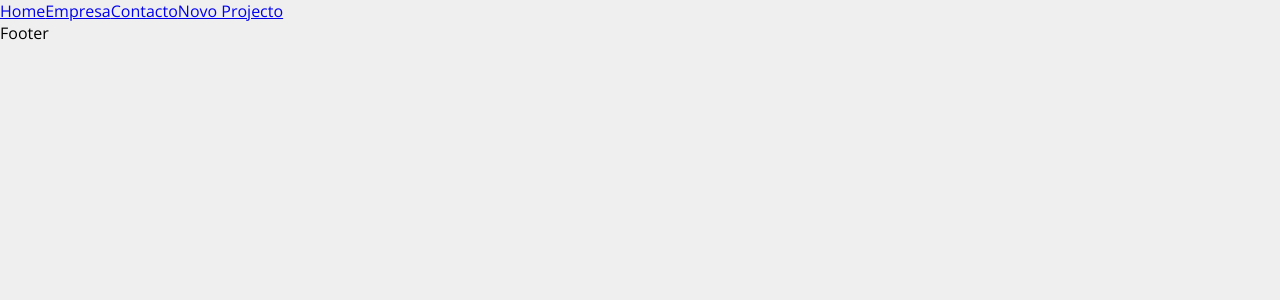
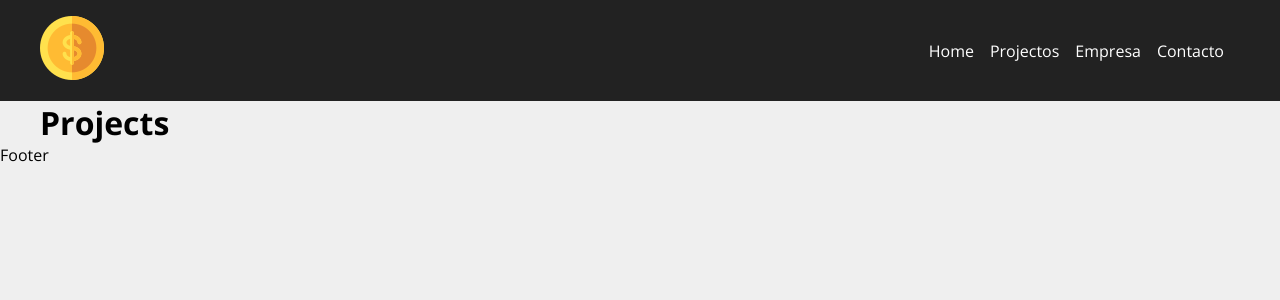
Before and after one commit to NicolauAlfredo/costs-projecto-react, a React (Create React App) app: page /projects in a window 1280 px wide. Shown: the top 300 px of the page. Built offline with nearby package versions, Linux system fonts and the light colour scheme.

Commit message:
Criando o layout da pagina

```diff
--- a/src/App.js
+++ b/src/App.js
@@ -3,25 +3,25 @@
 import Company from './components/pages/Company'
 import Contact from './components/pages/Contact'
 import NewProject from './components/pages/NewProject'
+import Projects from './components/pages/Projects'
 
 import Container from './components/layout/Container'
+import NavBar from './components/layout/NavBar'
+import Footer from './components/layout/Footer'
 
 function App() {
   return (
     <Router>
-      <div>
-        <Link to="/">Home</Link>
-        <Link to="/company">Empresa</Link>
-        <Link to="/contact">Contacto</Link>
-        <Link to="/newproject">Novo Projecto</Link>
-      </div>
-
-      <Routes>
+      <NavBar />
+      <Container customClass="min-height">
+        <Routes>
           <Route exact path='/' element={<Home />} />
+          <Route exact path='/projects' element={<Projects />} />
           <Route exact path='/company' element={<Company />} />
           <Route exact path='/contact' element={<Contact />} />
           <Route exact path='/newproject' element={<NewProject />} />
-      </Routes>
+        </Routes>
+      </Container>
       <p>Footer</p>
     </Router >
   );
--- /dev/null
+++ b/src/components/layout/Footer.js
@@ -0,0 +1,18 @@
+import { FaFacebook, FaInstagram, FaLinkedin } from 'react-icons/fa'
+
+import styles from './Footer.module.css'
+
+function Footer() {
+    return (
+        <footer className={styles.footer}>
+            <ul className={styles.social_list}>
+                <li> <FaFacebook /> </li>
+                <li> <FaInstagram /> </li>
+                <li> <FaLinkedin /> </li>
+            </ul>
+            <p className={styles.copy_right}> <span>Costs</span> &copy; 2022</p>
+        </footer>
+    )
+}
+
+export default Footer
--- /dev/null
+++ b/src/components/layout/Footer.module.css
@@ -0,0 +1,34 @@
+.footer {
+    background-color: #222;
+    color: #fff;
+    padding: 3em;
+    text-align: center;
+}
+
+.social_list {
+    display: flex;
+    justify-content: center;
+    list-style-type: none;
+}
+
+.social_list li {
+    margin: o 1em;
+}
+
+.social_list li:hover {
+    color: #ffbb33;
+}
+
+.social_list svg {
+    font-size: 1.5em;
+    cursor: pointer;
+}
+
+.copy_right {
+    margin-top: 2em;
+}
+
+.copy_right span {
+    font-weight: bold;
+    color: #ffbb33;
+}
--- /dev/null
+++ b/src/components/layout/NavBar.js
@@ -0,0 +1,26 @@
+import { Link } from 'react-router-dom'
+
+import Container from './Container'
+
+import styles from './NavBar.module.css'
+import logo from '../../img/costs_logo.png'
+
+function NavBar() {
+    return (
+        <nav className={styles.navbar}>
+            <Container>
+                <Link to="/">
+                    <img src={logo} alt="Costs" />
+                </Link>
+                <ul className={styles.list}>
+                    <li className={styles.item}> <Link to="/">Home</Link> </li>
+                    <li className={styles.item}> <Link to="/projects">Projectos</Link> </li>
+                    <li className={styles.item}> <Link to="/company">Empresa</Link> </li>
+                    <li className={styles.item}> <Link to="/contact">Contacto</Link> </li>
+                </ul>
+            </Container>
+        </nav>
+    )
+}
+
+export default NavBar
--- /dev/null
+++ b/src/components/layout/NavBar.module.css
@@ -0,0 +1,25 @@
+.navbar {
+    display: flex;
+    justify-content: space-between;
+    background-color: #222;
+    padding: 1em;
+}
+
+.list {
+    display: flex;
+    list-style: none;
+    align-items: center;
+}
+
+.item {
+    margin-right: 1em;
+}
+
+.item a {
+    color: #fff;
+    text-decoration: none;
+}
+
+.item a:hover {
+    color: #ffbb33;
+}
--- /dev/null
+++ b/src/components/pages/Projects.js
@@ -0,0 +1,5 @@
+function Projects() {
+    return <h1> Projects </h1>
+}
+
+export default Projects
```
Also changed, not shown: src/components/layout/Container.module.css (line endings or trailing spaces).
